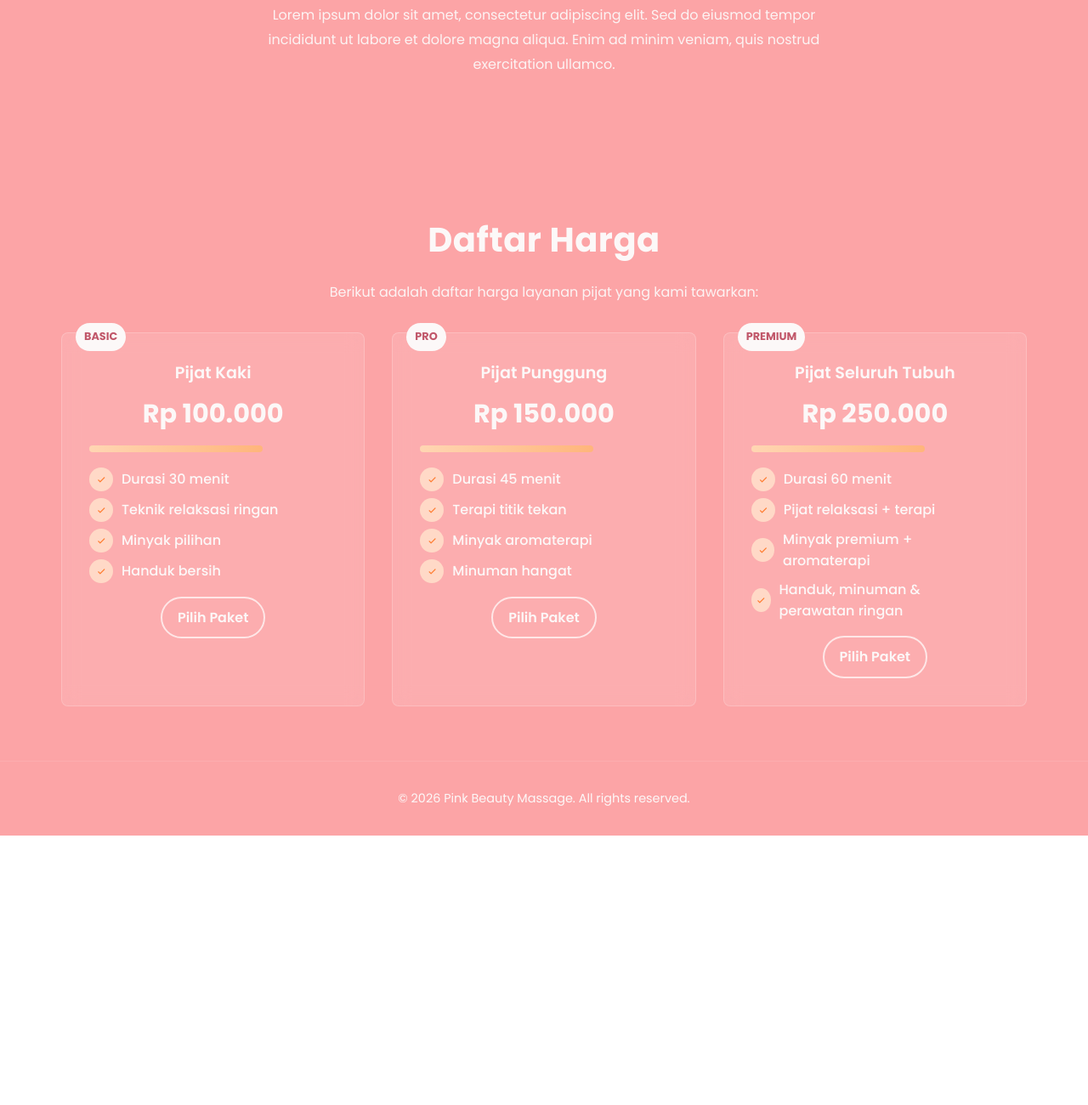
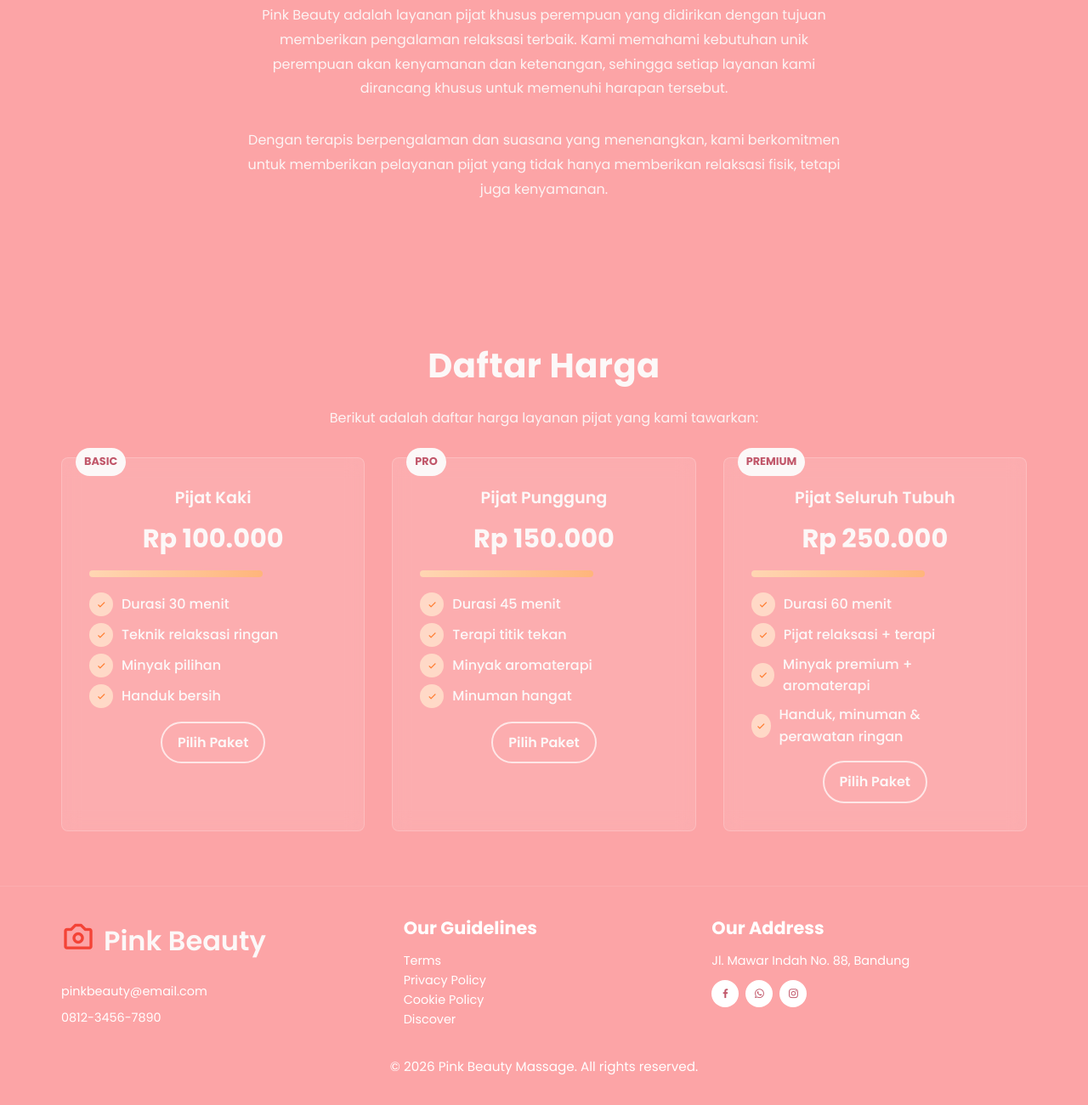
Before and after one commit to SamuelDwiS/Pink-Beauty-Massage, a plain HTML site: page index.html in a window 1280 px wide. Shown: the part 940-2240 px from the top of the page at 85% size. Before the commit the page ends 1923 px from the top, so only its background shows below. Drawn offline with nearby package versions, Linux system fonts and the light colour scheme.

Commit message:
Add Footer

```diff
--- a/assets/css/styles.css
+++ b/assets/css/styles.css
@@ -515,26 +515,3 @@ main {
         padding: 5px 8px;
     }
 }
-
-/* ===== FADE-IN ANIMATION ===== */
-@keyframes fadeInUp {
-    from {
-        opacity: 0;
-        transform: translateY(30px);
-    }
-    to {
-        opacity: 1;
-        transform: translateY(0);
-    }
-}
-
-.fade-in {
-    opacity: 0;
-    transform: translateY(30px);
-    transition: opacity 0.8s ease-out, transform 0.8s ease-out;
-}
-
-.fade-in.show {
-    opacity: 1;
-    transform: translateY(0);
-}
--- a/assets/js/main.js
+++ b/assets/js/main.js
@@ -23,23 +23,3 @@ document.addEventListener('click', (e) => {
         navMenu.classList.remove('active');
     }
 });
-
-// ===== FADE-IN ANIMATION ON SCROLL =====
-const observerOptions = {
-    threshold: 0.1,
-    rootMargin: '0px 0px -100px 0px'
-};
-
-const observer = new IntersectionObserver((entries) => {
-    entries.forEach(entry => {
-        if (entry.isIntersecting) {
-            entry.target.classList.add('show');
-            observer.unobserve(entry.target);
-        }
-    });
-}, observerOptions);
-
-// Observe all fade-in elements
-document.querySelectorAll('.fade-in').forEach(element => {
-    observer.observe(element);
-});
--- a/index.html
+++ b/index.html
@@ -40,7 +40,8 @@
             <div class="hero__wrapper">
                 <div class="hero__content">
                     <h1 class="hero__title">Pijat <br> Khusus <br> Perempuan</h1>
-                    <p class="hero__subtitle">Layanan pijat untuk perempuan yang mengutamakan kenyamanan dan relaksasi.</p>
+                    <p class="hero__subtitle">Layanan pijat untuk perempuan yang mengutamakan kenyamanan dan relaksasi.
+                    </p>
                     <a href="#contact" class="btn btn--primary">Pesan Sekarang</a>
                 </div>
                 <div class="hero__image">
@@ -50,19 +51,25 @@
         </section>
 
         <!-- ABOUT SECTION -->
-        <section class="section about fade-in" id="about">
+        <section class="section about" id="about">
             <div class="container">
                 <h2 class="section__title">Tentang Pink Beauty</h2>
                 <p class="section__text">
-                    Lorem ipsum dolor sit amet, consectetur adipiscing elit. Sed do eiusmod
-                    tempor incididunt ut labore et dolore magna aliqua. Enim ad minim veniam,
-                    quis nostrud exercitation ullamco.
+                    Pink Beauty adalah layanan pijat khusus perempuan yang didirikan dengan tujuan memberikan pengalaman
+                    relaksasi terbaik.
+                    Kami memahami kebutuhan unik perempuan akan kenyamanan dan ketenangan, sehingga setiap layanan kami
+                    dirancang khusus untuk memenuhi harapan tersebut.
+                </p>
+                <p class="section__text">
+                    Dengan terapis berpengalaman dan suasana yang menenangkan, kami berkomitmen untuk memberikan
+                    pelayanan pijat yang tidak hanya memberikan relaksasi fisik, tetapi juga kenyamanan.
+
                 </p>
             </div>
         </section>
 
         <!-- SERVICES SECTION -->
-        <section class="section services fade-in" id="services">
+        <section class="section services" id="services">
             <div class="container">
                 <h2 class="section__title">Daftar Harga</h2>
                 <p class="section__text">Berikut adalah daftar harga layanan pijat yang kami tawarkan:</p>
@@ -121,7 +128,35 @@
 
     <!-- FOOTER -->
     <footer class="footer">
-        <p>&copy; 2026 Pink Beauty Massage. All rights reserved.</p>
+        <div class="footer__container container" style="display: flex; flex-wrap: wrap; justify-content: space-between; gap: 2rem; text-align: left;">
+            <div style="flex: 1 1 220px; min-width: 220px;">
+                <div style="display: flex; align-items: center; gap: 10px; margin-bottom: 1rem;">
+                    <span style="font-size: 2.5rem; color: #F44336;"><i class='bx bx-camera'></i></span>
+                    <span style="font-size: 2rem; font-weight: 600;">Pink Beauty</span>
+                </div>
+                <div style="margin-bottom: 0.5rem; color: #fff;">pinkbeauty@email.com</div>
+                <div style="color: #fff;">0812-3456-7890</div>
+            </div>
+            <div style="flex: 1 1 180px; min-width: 180px;">
+                <h3 style="font-size: 1.3rem; margin-bottom: 0.7rem; color: #fff;">Our Guidelines</h3>
+                <ul style="list-style: none; padding: 0; color: #fff;">
+                    <li><a href="#" style="color: #fff;">Terms</a></li>
+                    <li><a href="#" style="color: #fff;">Privacy Policy</a></li>
+                    <li><a href="#" style="color: #fff;">Cookie Policy</a></li>
+                    <li><a href="#" style="color: #fff;">Discover</a></li>
+                </ul>
+            </div>
+            <div style="flex: 1 1 220px; min-width: 220px;">
+                <h3 style="font-size: 1.3rem; margin-bottom: 0.7rem; color: #fff;">Our Address</h3>
+                <div style="margin-bottom: 0.7rem; color: #fff;">Jl. Mawar Indah No. 88, Bandung</div>
+                <div style="display: flex; gap: 0.5rem;">
+                    <a href="#" style="background: #fff; color: #C1576A; border-radius: 50%; width: 32px; height: 32px; display: flex; align-items: center; justify-content: center;"><i class='bx bxl-facebook'></i></a>
+                    <a href="#" style="background: #fff; color: #C1576A; border-radius: 50%; width: 32px; height: 32px; display: flex; align-items: center; justify-content: center;"><i class='bx bxl-whatsapp'></i></a>
+                    <a href="#" style="background: #fff; color: #C1576A; border-radius: 50%; width: 32px; height: 32px; display: flex; align-items: center; justify-content: center;"><i class='bx bxl-instagram'></i></a>
+                </div>
+            </div>
+        </div>
+        <div style="text-align: center; color: #fff; margin-top: 2rem; font-size: 0.95rem;">&copy; 2026 Pink Beauty Massage. All rights reserved.</div>
     </footer>
 
     <script src="assets/js/main.js"></script>
```
Also changed, not shown: 1 other file.
